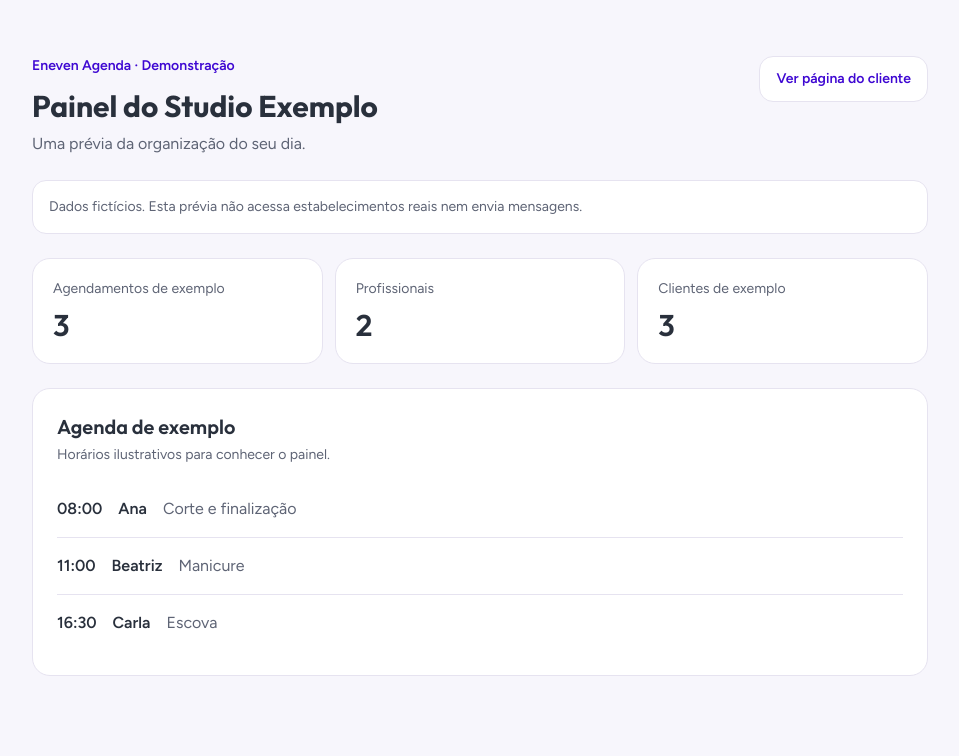
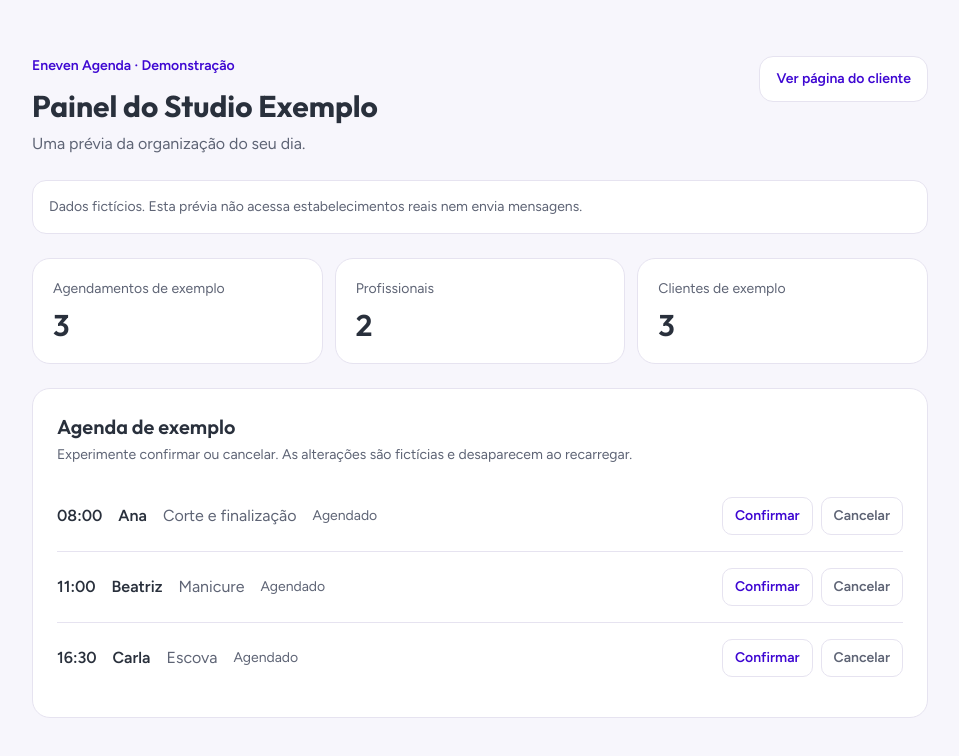
Before and after one commit to RicardovSantos/eneven-agenda-inteligente, a Next.js app: page /demo/painel in a window 1280 px wide. Shown: the top 756 px of the page, without its empty margins (160-1119 px from the left). Built offline with nearby package versions, Linux system fonts and the light colour scheme; no server answers.

Commit message:
feat(demo): simular acoes na agenda

```diff
--- /dev/null
+++ b/src/app/demo/painel/agenda.tsx
@@ -0,0 +1,36 @@
+"use client";
+
+import { useState } from "react";
+
+type Appointment = { time: string; name: string; service: string; simulated: boolean };
+type Status = "agendado" | "confirmado" | "cancelado";
+const labels: Record<Status, string> = { agendado: "Agendado", confirmado: "Confirmado", cancelado: "Cancelado" };
+
+/** Interações ilustrativas permanecem somente na página aberta. */
+export function DemoAgenda({ appointments }: { appointments: Appointment[] }) {
+  const [statuses, setStatuses] = useState<Record<string, Status>>({});
+  function update(time: string, status: Status) {
+    setStatuses((previous) => ({ ...previous, [time]: status }));
+  }
+  return (
+    <section className="mt-6 rounded-2xl border border-line bg-surface p-6">
+      <h2 className="font-heading text-xl font-semibold">Agenda de exemplo</h2>
+      <p className="mt-1 text-sm text-ink-muted">Experimente confirmar ou cancelar. As alterações são fictícias e desaparecem ao recarregar.</p>
+      <ul className="mt-4 divide-y divide-line">
+        {appointments.map((item) => {
+          const status = statuses[item.time] ?? "agendado";
+          return <li key={item.time} className="flex flex-wrap items-center gap-x-4 gap-y-2 py-4">
+            <span className={`font-semibold ${item.simulated ? "text-primary" : ""}`}>{item.time}</span>
+            <span className="font-semibold">{item.name}</span><span className="text-ink-muted">{item.service}</span>
+            <span className="text-sm text-ink-muted" aria-live="polite">{labels[status]}</span>
+            <div className="flex w-full gap-2 sm:ml-auto sm:w-auto">
+              {status === "agendado" && <button type="button" onClick={() => update(item.time, "confirmado")} aria-label={`Confirmar ${item.name} às ${item.time}`} className="rounded-lg border border-line px-3 py-2 text-sm font-semibold text-primary">Confirmar</button>}
+              {status !== "cancelado" && <button type="button" onClick={() => update(item.time, "cancelado")} aria-label={`Cancelar ${item.name} às ${item.time}`} className="rounded-lg border border-line px-3 py-2 text-sm font-semibold text-ink-muted">Cancelar</button>}
+              {status === "cancelado" && <button type="button" onClick={() => update(item.time, "agendado")} aria-label={`Restaurar ${item.name} às ${item.time}`} className="rounded-lg border border-line px-3 py-2 text-sm font-semibold text-primary">Restaurar</button>}
+            </div>
+          </li>;
+        })}
+      </ul>
+    </section>
+  );
+}
--- a/src/app/demo/painel/page.tsx
+++ b/src/app/demo/painel/page.tsx
@@ -1,6 +1,7 @@
 import type { Metadata } from "next";
 import Link from "next/link";
 import { getDemoSelection } from "../dados";
+import { DemoAgenda } from "./agenda";
 
 export const metadata: Metadata = { title: "Painel de demonstração | Eneven", robots: { index: false, follow: false } };
 
@@ -26,13 +27,7 @@ export default async function DemoPanel({ searchParams }: { searchParams: Promis
           <div className="rounded-2xl border border-line bg-surface p-5"><p className="text-sm text-ink-muted">Profissionais</p><p className="mt-2 font-heading text-3xl font-semibold">2</p></div>
           <div className="rounded-2xl border border-line bg-surface p-5"><p className="text-sm text-ink-muted">Clientes de exemplo</p><p className="mt-2 font-heading text-3xl font-semibold">{selection ? 4 : 3}</p></div>
         </div>
-        <section className="mt-6 rounded-2xl border border-line bg-surface p-6">
-          <h2 className="font-heading text-xl font-semibold">Agenda de exemplo</h2>
-          <p className="mt-1 text-sm text-ink-muted">Horários ilustrativos para conhecer o painel.</p>
-          <ul className="mt-4 divide-y divide-line">
-            {appointments.map((item) => <li key={item.time} className="flex flex-wrap items-center gap-x-4 gap-y-1 py-4"><span className={`font-semibold ${item.simulated ? "text-primary" : ""}`}>{item.time}</span><span className="font-semibold">{item.name}</span><span className="text-ink-muted">{item.service}</span>{item.simulated && <span className="ml-auto text-sm text-primary">Fictício</span>}</li>)}
-          </ul>
-        </section>
+        <DemoAgenda appointments={appointments} />
       </div>
     </main>
   );
```
Also changed, not shown: 2 other files (tests, documents, lock files or other folders).
